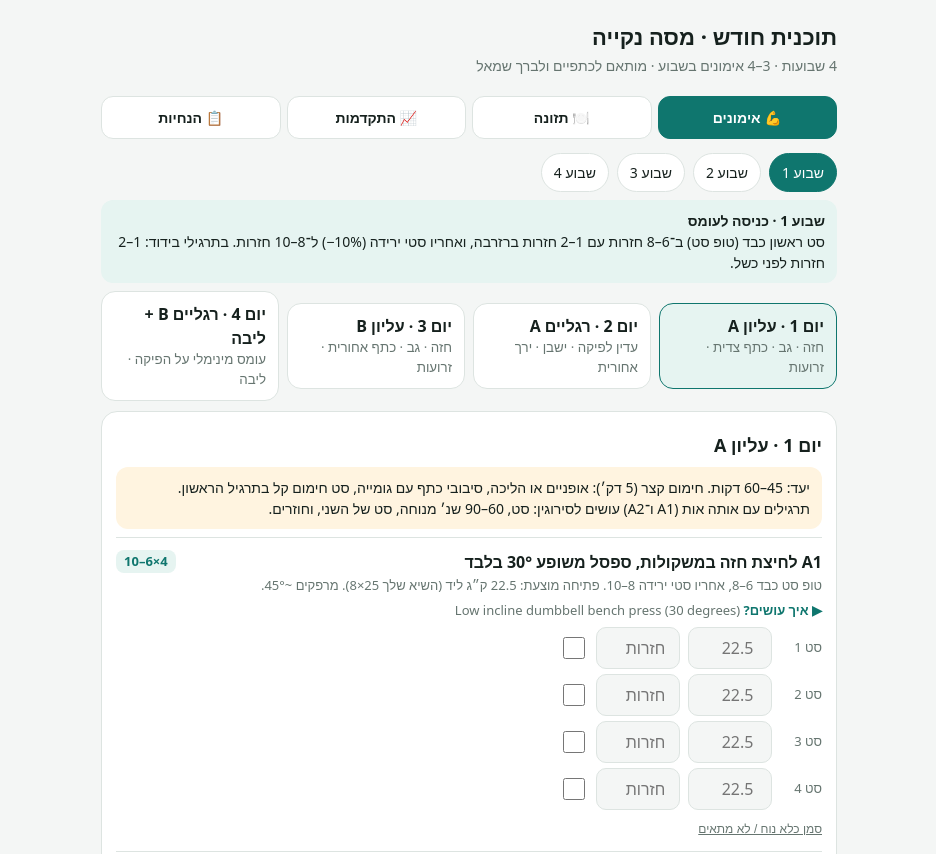
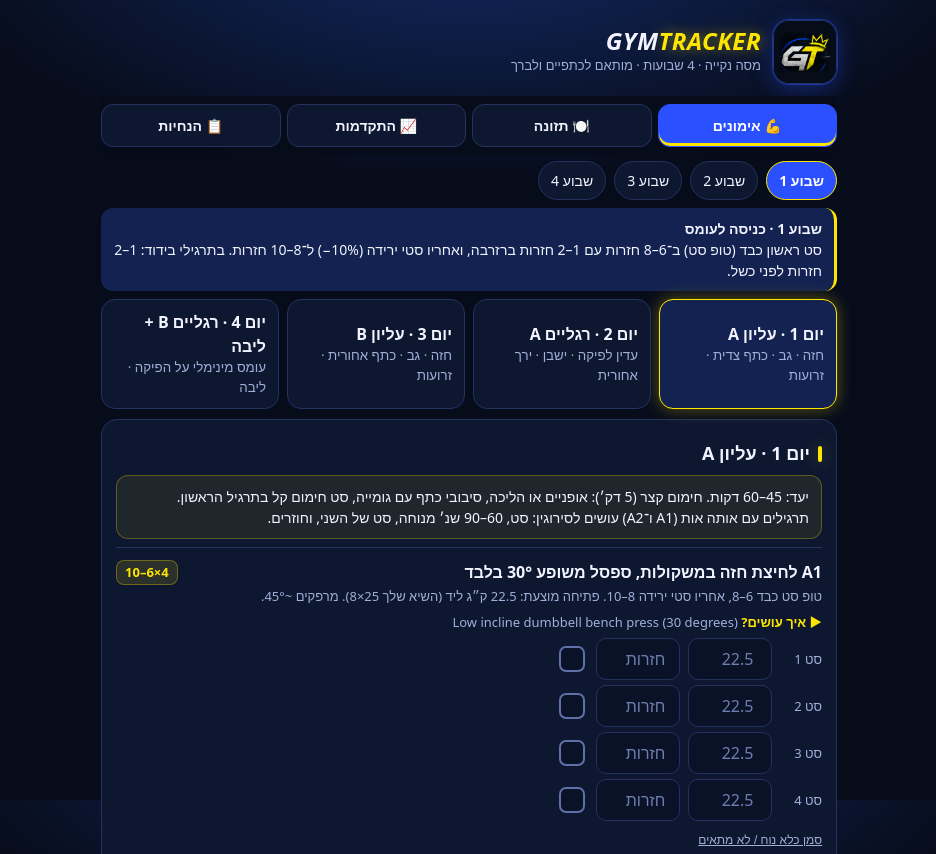
Before and after one commit to adamovad/gym-tracker, a plain HTML site: page index.html in a window 1280 px wide. Shown: the top 854 px of the page, without its empty margins (171-1107 px from the left). Drawn offline with Linux system fonts and the light colour scheme.

Commit message:
Apply royal blue and yellow brand theme, add GT logo and icons
Co-Authored-By: Claude Sonnet 5.5 <noreply@anthropic.com>
Claude-Session: https://claude.ai/code/session_012po2veaHWXj2U2rHDuZDuU

```diff
--- a/index.html
+++ b/index.html
@@ -3,78 +3,86 @@
 <head>
 <meta charset="utf-8">
 <meta name="viewport" content="width=device-width, initial-scale=1, viewport-fit=cover">
-<meta name="theme-color" content="#0f766e">
+<meta name="theme-color" content="#070c1a">
 <meta name="apple-mobile-web-app-capable" content="yes">
 <meta name="mobile-web-app-capable" content="yes">
-<meta name="apple-mobile-web-app-title" content="אימונים">
+<meta name="apple-mobile-web-app-title" content="Gym Tracker">
 <meta name="apple-mobile-web-app-status-bar-style" content="black-translucent">
 <link rel="manifest" href="manifest.webmanifest">
 <link rel="apple-touch-icon" href="apple-touch-icon.png">
 <title>תוכנית חודש – מסה נקייה</title>
 <style>
-:root{--bg:#f4f6f5;--card:#fff;--ink:#16211e;--mute:#667570;--line:#dde4e1;--acc:#0f766e;--acc2:#e6f4f1;--warn:#b45309;--warnbg:#fff4e0;--bad:#b91c1c;--ok:#15803d}
-@media (prefers-color-scheme:dark){:root{--bg:#0f1514;--card:#182120;--ink:#e8efed;--mute:#93a39e;--line:#2a3735;--acc:#2dd4bf;--acc2:#12312d;--warn:#fbbf24;--warnbg:#33290f;--bad:#f87171;--ok:#4ade80}}
+:root{color-scheme:dark;--bg:#070c1a;--card:#0e1730;--card2:#0a1228;--acc2:#132250;--ink:#f1f4ff;--mute:#9fb0d8;--line:#23325f;--blue:#2b50ff;--blue2:#1b3ad1;--acc:#ffe600;--warn:#ffe600;--warnbg:rgba(255,230,0,.08);--bad:#ff8a8a;--ok:#ffe600;--glow:0 0 16px rgba(255,230,0,.35)}
 *{box-sizing:border-box;-webkit-tap-highlight-color:transparent}
-body{margin:0;background:var(--bg);color:var(--ink);font-family:Heebo,system-ui,sans-serif;line-height:1.5}
+body{margin:0;background:radial-gradient(900px 420px at 50% -80px,#132a66 0%,var(--bg) 62%) fixed,var(--bg);color:var(--ink);font-family:system-ui,-apple-system,"Segoe UI",Arial,sans-serif;line-height:1.5}
 .wrap{max-width:760px;margin:0 auto;padding:max(14px,env(safe-area-inset-top)) 12px calc(90px + env(safe-area-inset-bottom))}
-h1{font-size:22px;margin:6px 0 2px;font-weight:800}
-.sub{color:var(--mute);font-size:14px;margin-bottom:12px}
-nav{position:sticky;top:0;z-index:5;background:var(--bg);padding:8px 0;display:flex;gap:6px}
+.brand{display:flex;align-items:center;gap:12px;margin:6px 0 12px}
+.brand img{width:64px;height:64px;border-radius:16px;border:1px solid var(--line);box-shadow:0 0 0 1px rgba(43,80,255,.5),0 6px 22px rgba(43,80,255,.35)}
+h1{font-size:24px;margin:0;font-weight:900;font-style:italic;letter-spacing:.5px;direction:ltr;text-align:right;line-height:1.1}
+h1 b{color:var(--acc);text-shadow:0 0 14px rgba(255,230,0,.45)}
+.sub{color:var(--mute);font-size:13px;margin-top:2px}
+nav{position:sticky;top:0;z-index:5;background:rgba(7,12,26,.92);-webkit-backdrop-filter:blur(8px);backdrop-filter:blur(8px);padding:8px 0;display:flex;gap:6px}
 nav button{flex:1;padding:10px 4px;border:1px solid var(--line);background:var(--card);color:var(--ink);border-radius:12px;font:inherit;font-weight:700;font-size:14px;cursor:pointer}
-nav button.on{background:var(--acc);color:#fff;border-color:var(--acc)}
+nav button.on{background:var(--blue);border-color:var(--blue);color:#fff;box-shadow:inset 0 -3px 0 var(--acc)}
 .card{background:var(--card);border:1px solid var(--line);border-radius:16px;padding:14px;margin:10px 0}
 .row{display:flex;gap:8px;flex-wrap:wrap;align-items:center}
 .pill{padding:8px 12px;border:1px solid var(--line);background:var(--card);color:var(--ink);border-radius:999px;font:inherit;font-size:14px;cursor:pointer}
-.pill.on{background:var(--acc);color:#fff;border-color:var(--acc)}
-.pill.done{border-color:var(--ok)}
+.pill.on{background:var(--blue);border-color:var(--acc);color:#fff;font-weight:700}
 .daybtn{flex:1;min-width:140px;text-align:right;padding:10px 12px;border-radius:14px;border:1px solid var(--line);background:var(--card);color:var(--ink);font:inherit;cursor:pointer}
-.daybtn.on{border-color:var(--acc);background:var(--acc2)}
+.daybtn.on{border-color:var(--acc);background:var(--acc2);box-shadow:var(--glow)}
 .daybtn small{display:block;color:var(--mute)}
-.daybtn .ck{float:left;color:var(--ok);font-weight:800}
-.note{background:var(--warnbg);color:var(--ink);border-radius:12px;padding:10px 12px;font-size:14px;margin:8px 0}
-.info{background:var(--acc2);border-radius:12px;padding:10px 12px;font-size:14px;margin:8px 0}
+.daybtn .ck{float:left;color:var(--acc);font-weight:900;text-shadow:var(--glow)}
+.note{background:var(--warnbg);border:1px solid rgba(255,230,0,.28);border-radius:12px;padding:10px 12px;font-size:14px;margin:8px 0}
+.info{background:var(--acc2);border-right:3px solid var(--acc);border-radius:12px;padding:10px 12px;font-size:14px;margin:8px 0}
 .ex{border-top:1px solid var(--line);padding:12px 0}
 .ex:first-child{border-top:0}
 .exh{display:flex;justify-content:space-between;gap:8px;align-items:flex-start}
 .exh b{font-size:16px}
-.tag{background:var(--acc2);color:var(--acc);border-radius:8px;padding:2px 8px;font-size:13px;font-weight:700;white-space:nowrap}
+.tag{background:rgba(255,230,0,.12);color:var(--acc);border:1px solid rgba(255,230,0,.3);border-radius:8px;padding:2px 8px;font-size:13px;font-weight:800;white-space:nowrap}
 .hint{color:var(--mute);font-size:13px;margin:2px 0 6px}
 .set{display:flex;align-items:center;gap:8px;margin:5px 0}
 .set span.n{width:42px;color:var(--mute);font-size:13px}
-input[type=number],input[type=date],input[type=text],textarea,select{font:inherit;background:var(--bg);color:var(--ink);border:1px solid var(--line);border-radius:10px;padding:8px;width:100%}
+input[type=number],input[type=date],input[type=text],textarea,select{font:inherit;background:var(--card2);color:var(--ink);border:1px solid var(--line);border-radius:10px;padding:8px;width:100%}
+input::placeholder,textarea::placeholder{color:#6d7fae}
+input:focus,textarea:focus,select:focus{outline:2px solid var(--acc);outline-offset:1px;border-color:var(--acc)}
 .set input[type=number]{width:84px;text-align:center}
-input[type=checkbox]{width:22px;height:22px;accent-color:var(--acc)}
+input[type=checkbox]{appearance:none;-webkit-appearance:none;width:26px;height:26px;flex:none;border:2px solid #5d70a8;border-radius:7px;background:var(--card2);position:relative;cursor:pointer}
+input[type=checkbox]:checked{background:var(--acc);border-color:var(--acc);box-shadow:var(--glow)}
+input[type=checkbox]:checked::after{content:"";position:absolute;left:7px;top:2px;width:7px;height:13px;border:solid #0a1020;border-width:0 3px 3px 0;transform:rotate(45deg)}
 .vid{color:var(--acc);font-weight:700;text-decoration:none}
 .flag{border:0;background:none;color:var(--mute);font-size:12px;cursor:pointer;text-decoration:underline;padding:0}
 .flag.on{color:var(--bad);font-weight:700}
-.btn{padding:12px 16px;border-radius:12px;border:0;background:var(--acc);color:#fff;font:inherit;font-weight:700;cursor:pointer}
-.btn.sec{background:var(--card);color:var(--ink);border:1px solid var(--line)}
-.grid{display:grid;grid-template-columns:repeat(auto-fit,minmax(130px,1fr));gap:8px}
-.stat{background:var(--acc2);border-radius:12px;padding:10px;text-align:center}
-.stat b{display:block;font-size:22px}
+.btn{padding:12px 16px;border-radius:12px;border:0;background:var(--acc);color:#0a1020;font:inherit;font-weight:800;cursor:pointer;box-shadow:var(--glow)}
+.btn.sec{background:var(--card2);color:var(--ink);border:1px solid var(--line);box-shadow:none;font-weight:700}
+.grid{display:grid;grid-template-columns:repeat(auto-fit,minmax(104px,1fr));gap:8px}
+.row:has(.daybtn){align-items:stretch}
+.stat{background:var(--acc2);border:1px solid var(--line);border-radius:12px;padding:10px;text-align:center}
+.stat b{display:block;font-size:24px;color:var(--acc)}
 .stat span{font-size:12px;color:var(--mute)}
-.bar{height:10px;background:var(--line);border-radius:6px;overflow:hidden;margin:4px 0 8px}
-.bar i{display:block;height:100%;background:var(--acc);border-radius:6px}
+.bar{height:10px;background:var(--card2);border:1px solid var(--line);border-radius:6px;overflow:hidden;margin:4px 0 8px}
+.bar i{display:block;height:100%;background:linear-gradient(90deg,var(--blue),var(--acc));border-radius:6px}
 .meal{display:flex;gap:10px;align-items:flex-start}
 .meal .body{flex:1}
 .chips{display:flex;flex-direction:column;gap:6px;margin-top:6px}
-.chip{text-align:right;padding:8px 10px;border-radius:10px;border:1px solid var(--line);background:var(--bg);color:var(--ink);font:inherit;font-size:14px;cursor:pointer}
-.chip.on{border-color:var(--acc);background:var(--acc2)}
+.chip{text-align:right;padding:8px 10px;border-radius:10px;border:1px solid var(--line);background:var(--card2);color:var(--ink);font:inherit;font-size:14px;cursor:pointer}
+.chip.on{border-color:var(--acc);background:var(--acc2);box-shadow:inset 0 0 0 1px rgba(255,230,0,.35)}
 .chip small{color:var(--mute)}
 table{width:100%;border-collapse:collapse;font-size:14px}
 td,th{padding:6px 4px;border-bottom:1px solid var(--line);text-align:right}
-h2{font-size:18px;margin:6px 0}
+th{color:var(--mute);font-weight:600}
+h2{font-size:18px;margin:6px 0;color:var(--ink)}
+h2::before{content:"";display:inline-block;width:4px;height:16px;background:var(--acc);border-radius:2px;margin-left:8px;vertical-align:-2px;box-shadow:var(--glow)}
 h3{font-size:16px;margin:10px 0 4px}
 ul{padding-right:20px;margin:6px 0}
 li{margin:3px 0}
 label.f{display:block;font-size:13px;color:var(--mute);margin:6px 0 2px}
 .small{font-size:13px;color:var(--mute)}
+a{color:var(--acc)}
 </style>
 </head>
 <body>
 <div class="wrap">
-  <h1>תוכנית חודש · מסה נקייה</h1>
-  <div class="sub">4 שבועות · 3–4 אימונים בשבוע · מותאם לכתפיים ולברך שמאל</div>
+  <div class="brand"><img src="logo-emblem.png" alt="GT" width="64" height="64"><div><h1>GYM<b>TRACKER</b></h1><div class="sub">מסה נקייה · 4 שבועות · מותאם לכתפיים ולברך</div></div></div>
   <nav id="nav"></nav>
   <div id="view"></div>
 </div>
--- a/sw.js
+++ b/sw.js
@@ -1,5 +1,5 @@
-const CACHE="gym-tracker-v1";
-const FILES=["./","index.html","manifest.webmanifest","icon-192.png","icon-512.png","apple-touch-icon.png"];
+const CACHE="gym-tracker-v2";
+const FILES=["./","index.html","manifest.webmanifest","icon-192.png","icon-512.png","apple-touch-icon.png","logo-emblem.png"];
 self.addEventListener("install",e=>{e.waitUntil(caches.open(CACHE).then(c=>c.addAll(FILES)).then(()=>self.skipWaiting()))});
 self.addEventListener("activate",e=>{e.waitUntil(caches.keys().then(k=>Promise.all(k.filter(x=>x!==CACHE).map(x=>caches.delete(x)))).then(()=>self.clients.claim()))});
 self.addEventListener("fetch",e=>{
```
Also changed, not shown: apple-touch-icon.png, icon-192.png, icon-512.png, logo-emblem.png (added), manifest.webmanifest.
